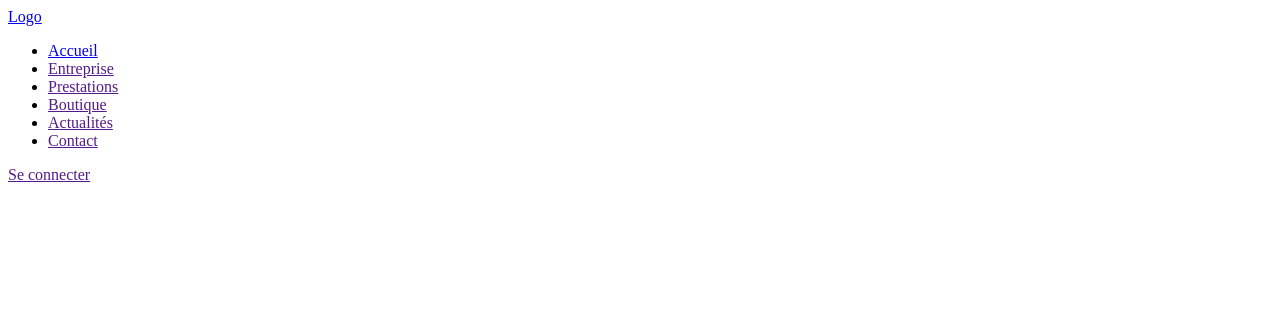
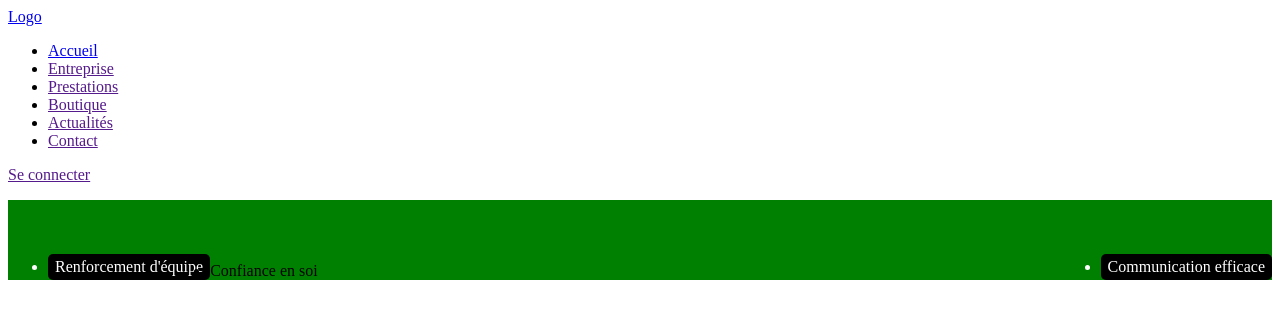
Before and after one commit to Heos7/boiteimpro, a plain HTML site: page index.html in a window 1280 px wide. Drawn offline with Linux system fonts and the light colour scheme.

Commit message:
keywords

```diff
--- /dev/null
+++ b/index.css
@@ -0,0 +1,23 @@
+#keywords
+{
+    display: flex;
+    flex-direction: row;
+    align-items:flex-end;
+    align-content: flex-end;
+    justify-content: center;
+    background-color: green;
+    height: 10vh;
+}
+
+.keyword
+{
+    padding: 4px 7px;
+    border-radius: 5px;
+    background-color: black;
+    color: white;
+}
+
+#keyword-1
+{
+    flex: 1;
+}
--- a/index.html
+++ b/index.html
@@ -3,7 +3,7 @@
     <meta charset="UTF-8">
     <meta name="viewport" content="width=device-width, initial-scale=1.0">
     <title>Document</title>
-    <link rel="stylesheet" href="">
+    <link rel="stylesheet" href="index.css">
 </head>
 <body>
 
@@ -21,5 +21,15 @@
     </header>
 
 
+    <div>
+        <ul id="keywords">
+            <li class="keyword">Renforcement d'équipe</li>
+            <li id="keyword-1">Confiance en soi</li>
+            <li class="keyword">Communication efficace</li>
+        </ul>
+
+    </div>
+
+
 </body>
 </html>
```
